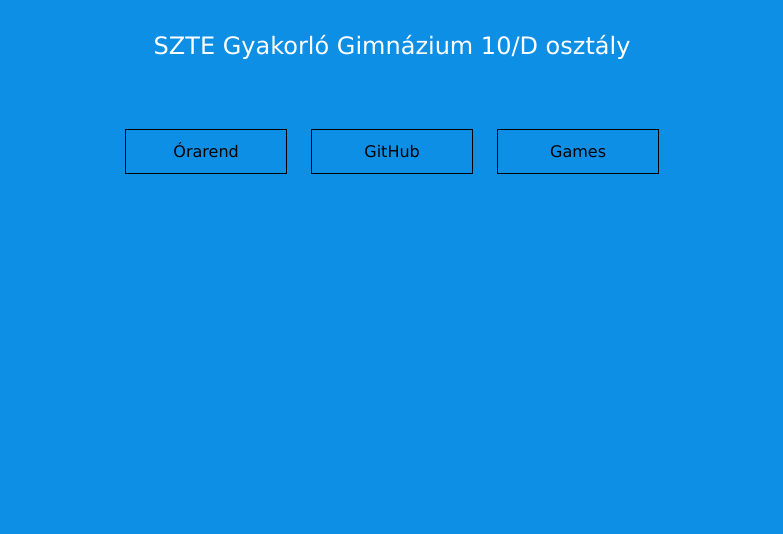
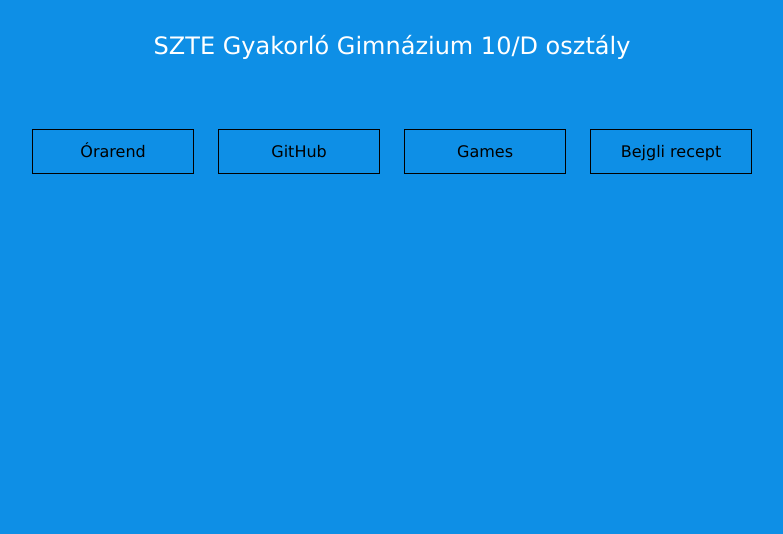
Before and after one commit to Zorka7/Honlap, a plain HTML site: page index.html in a window 1280 px wide. Shown: the part 266-800 px from the top of the page, without its empty margins (248-1031 px from the left). Drawn offline with Linux system fonts and the light colour scheme.

Commit message:
Update index.html

```diff
--- a/index.html
+++ b/index.html
@@ -12,6 +12,7 @@
                     <a href="orarend.html"><span></span>Órarend</a>
                     <a href="https://github.com/Zorka7"><span></span>GitHub</a>
                     <a href="games.html"><span></span>Games</a>
+                    <a href="gasparzorka.html"><span></span>Bejgli recept</a>
                 </div>
             </div>
         </section>
```
